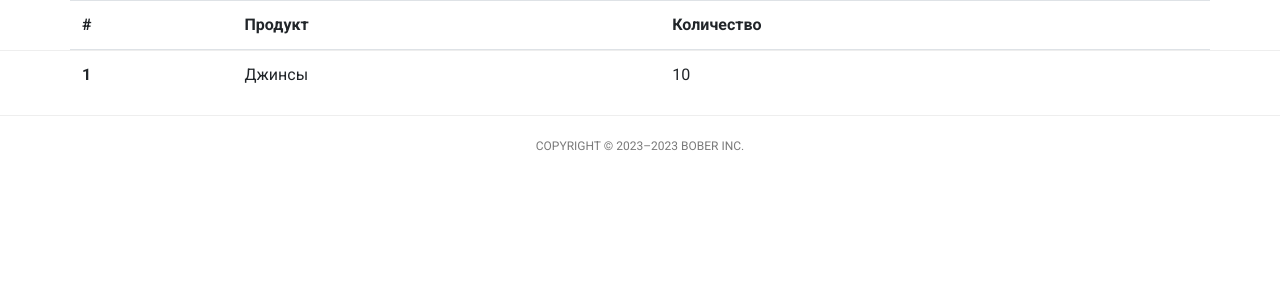
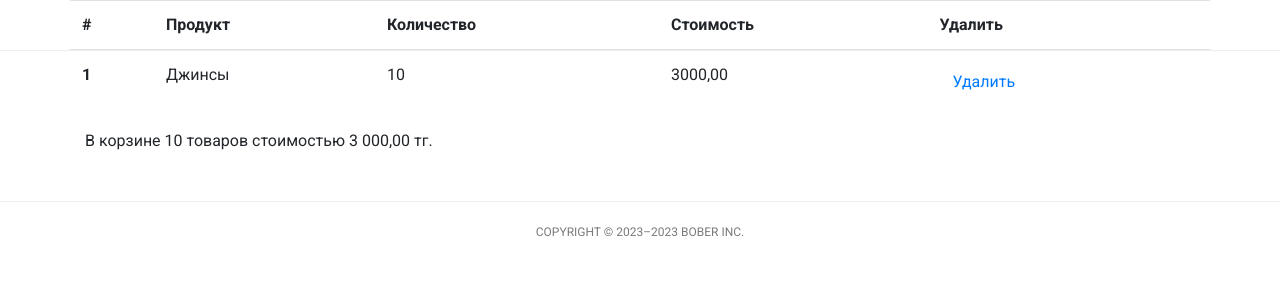
Before and after one commit to MaloiTry/stepshop_sdp221, a Django app: page /basket/ in a window 1280 px wide. Shown: the part 133-433 px from the top of the page. Run offline with Django 4.2, Linux system fonts and the light colour scheme; a user stored in the database is signed in; data comes from the database, SQL or seed files in the repository; tables that the repository leaves empty hold one stand-in row (values such as "Sample post"); some libraries are stand-ins or nearby versions.

Commit message:
lesson_12 files

```diff
--- a/stepshop/authapp/views.py
+++ b/stepshop/authapp/views.py
@@ -10,6 +10,7 @@ from .forms import ShopUserLoginForm, ShopUserRegisterForm, ShopUserEditForm
 def login(request):
     title = 'Вход'
     login_form = ShopUserLoginForm(data=request.POST)
+    _next = request.GET.get('next') if 'next' in request.GET.keys() else ''
 
     if request.method == "POST" and login_form.is_valid():
         username = request.POST['username']
@@ -19,9 +20,11 @@ def login(request):
 
         if user and user.is_active:
             auth.login(request, user)
+            if 'next' in request.POST.keys():
+                return HttpResponseRedirect(request.POST['next'])
             return HttpResponseRedirect(reverse('index'))
 
-    context = get_data(title=title, login_form=login_form)
+    context = get_data(title=title, login_form=login_form, next=_next)
     # context = {
     #     'title': title,
     #     'login_form':  login_form,
--- a/stepshop/basketapp/views.py
+++ b/stepshop/basketapp/views.py
@@ -1,9 +1,13 @@
+from django.contrib.auth.decorators import login_required
 from django.shortcuts import render, get_object_or_404
 from django.http import HttpResponseRedirect
+from django.urls import reverse
 
-from .models import Basket, Product
+from mainapp.models import Product
+from .models import Basket
 
 
+@login_required
 def basket(request):
     if request.user.is_authenticated:
         user_basket = Basket.objects.filter(user=request.user)
@@ -12,6 +16,7 @@ def basket(request):
     return HttpResponseRedirect(request.META.get('HTTP_REFERER'))
 
 
+@login_required
 def basket_add(request, pk):
     product = get_object_or_404(Product, pk=pk)
     user_basket = Basket.objects.filter(user=request.user, product=product).first()
@@ -22,8 +27,13 @@ def basket_add(request, pk):
     user_basket.quantity += 1
     user_basket.save()
 
+    if 'login' in request.META.get('HTTP_REFERER'):
+        return HttpResponseRedirect(reverse('products:product', args=[pk]))
     return HttpResponseRedirect(request.META.get('HTTP_REFERER'))
 
 
-def basket_remove(request):
-    pass
+@login_required
+def basket_remove(request, pk):
+    basket_item = get_object_or_404(Basket, pk=pk)
+    basket_item.delete()
+    return HttpResponseRedirect(request.META.get('HTTP_REFERER'))
--- a/stepshop/stepshop/settings.py
+++ b/stepshop/stepshop/settings.py
@@ -133,3 +133,5 @@ MEDIA_ROOT = os.path.join(BASE_DIR, 'media')
 DEFAULT_AUTO_FIELD = 'django.db.models.BigAutoField'
 
 AUTH_USER_MODEL = 'authapp.ShopUser'
+
+LOGIN_URL = '/auth/login/'
--- a/stepshop/templates/auth/login.html
+++ b/stepshop/templates/auth/login.html
@@ -8,6 +8,9 @@
             <div class="mx-auto col-3">
                 <form id="contact" action="" method="post">
                     {% csrf_token %}
+                    {% if next %}
+                        <input type="hidden" name="next" value="{{ next }}">
+                    {% endif %}
                     {{ login_form.as_p }}
                     <button type="submit" class="btn btn-primary my-4">Войти</button>
                 </form>
--- a/stepshop/templates/basket/basket.html
+++ b/stepshop/templates/basket/basket.html
@@ -11,6 +11,8 @@
                             <th scope="col">#</th>
                             <th scope="col">Продукт</th>
                             <th scope="col">Количество</th>
+                            <th scope="col">Стоимость</th>
+                            <th scope="col">Удалить</th>
                         </tr>
                     </thead>
                     <tbody>
@@ -19,11 +21,22 @@
                             <th scope="row">{{ forloop.counter }}</th>
                             <td>{{ item.product }}</td>
                             <td>{{ item.quantity }}</td>
+                            <td>{{ item.product_cost }}</td>
+                            <td>
+                                <a class="btn btn-round"
+                                href="{% url 'basket:remove' item.pk %}">Удалить</a>
+                            </td>
                         </tr>
                     {% endfor %}
                     </tbody>
                 </table>
             </div>
+            {% if basket %}
+                <div class="basket_summary mb-5">
+                    В корзине {{ basket.0.total_quantity }}
+                    товаров стоимостью {{ basket.0.total_cost|floatformat:'2g' }} тг.
+                </div>
+            {% endif %}
         </div>
     {% endif %}
 {% endblock %}
```
Also changed, not shown: stepshop/basketapp/urls.py (line endings or trailing spaces).
